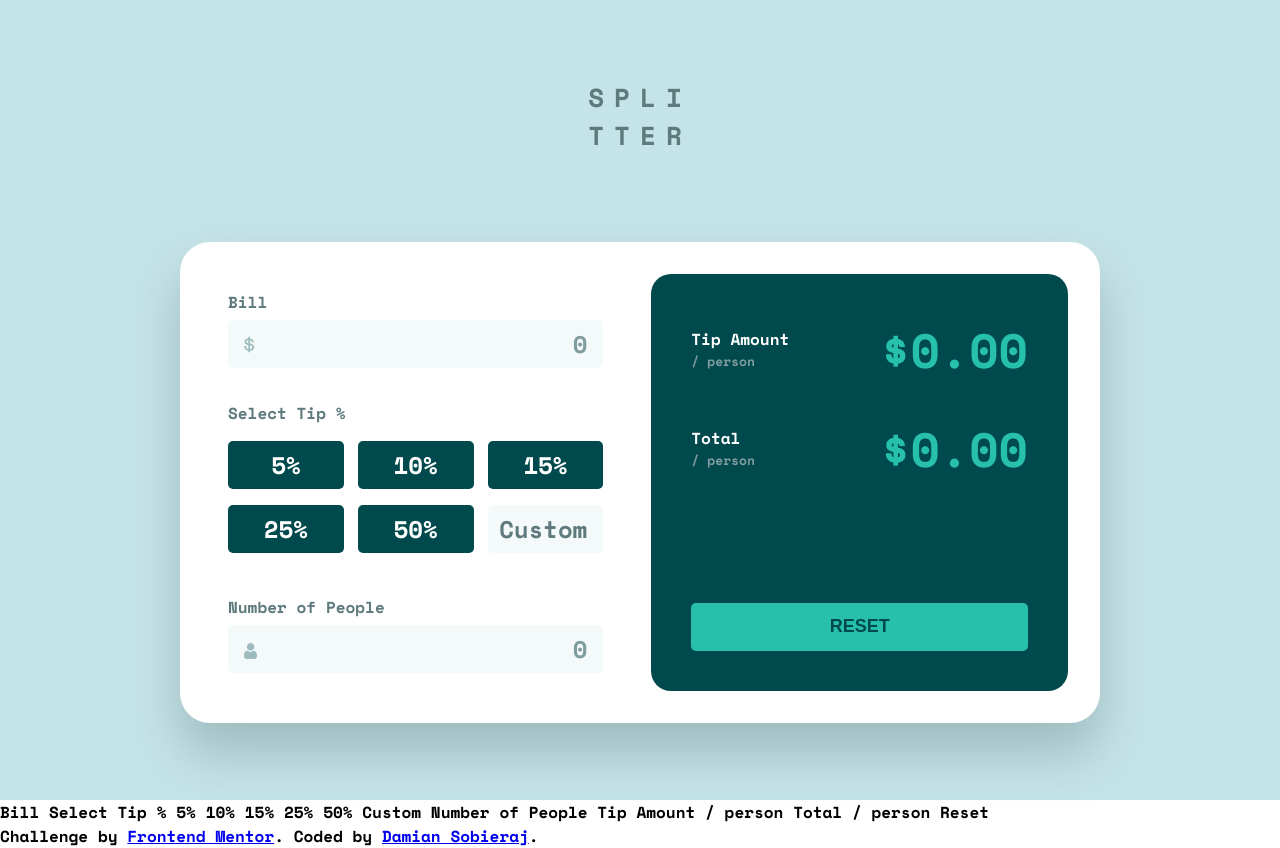
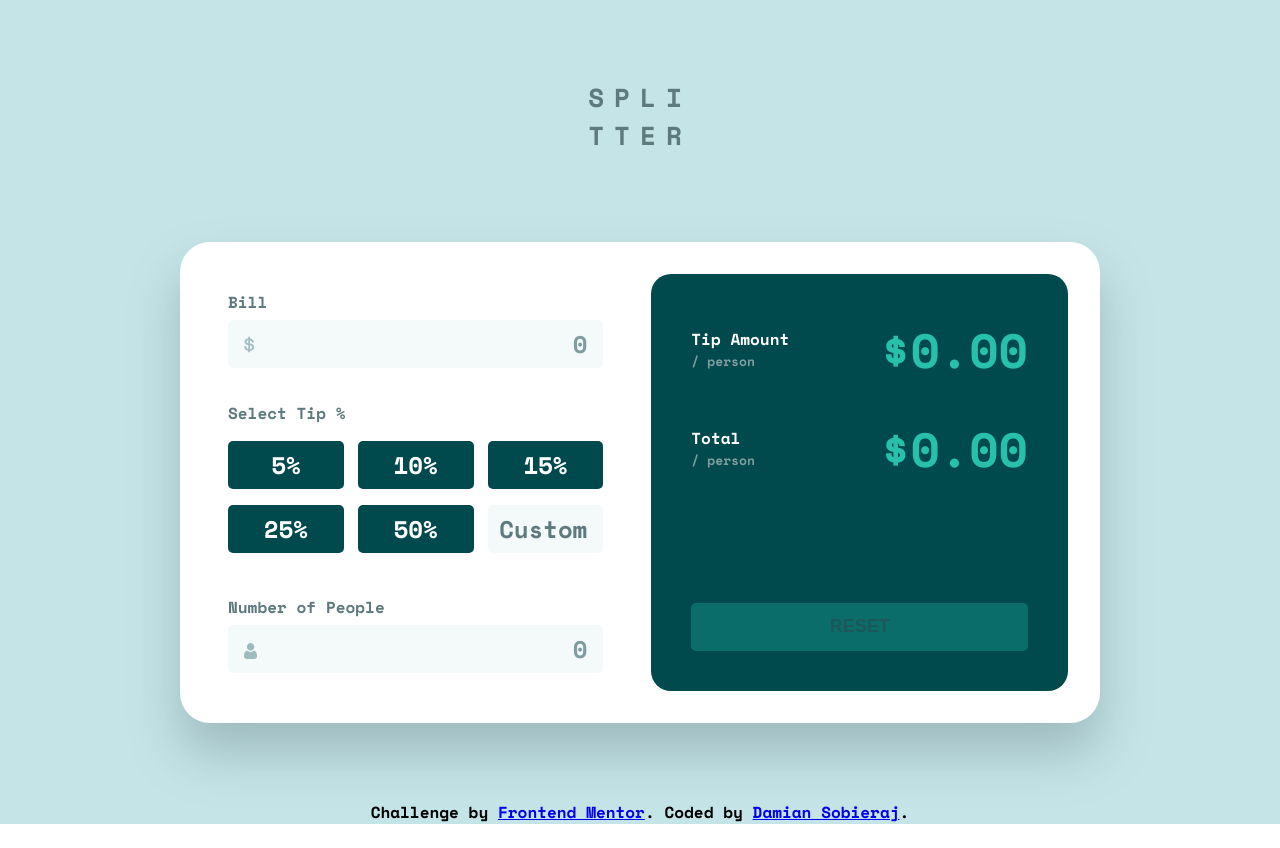
Before and after one commit to Dant3s15/tip-calc-react, a React (Vite) app: page / in a window 1280 px wide. After the commit the page ends 824 px from the top, so only its background shows below. Built offline with nearby package versions, Linux system fonts and the light colour scheme.

Commit message:
REACT - App Finished, all main features are working

```diff
--- a/index.html
+++ b/index.html
@@ -27,15 +27,11 @@
   </head>
   <body>
     <div id="root"></div>
-
-    Bill Select Tip % 5% 10% 15% 25% 50% Custom Number of People Tip Amount /
-    person Total / person Reset
-
     <div class="attribution">
-      Challenge by
+      Challenge by&nbsp
       <a href="https://www.frontendmentor.io?ref=challenge" target="_blank"
         >Frontend Mentor</a
-      >. Coded by <a href="#">Damian Sobieraj</a>.
+      >. Coded by&nbsp<a href="#">Damian Sobieraj</a>.
     </div>
   </body>
 </html>
--- a/src/components/Calculator.tsx
+++ b/src/components/Calculator.tsx
@@ -1,13 +1,59 @@
-import { useState } from 'react';
+import { MutableRefObject, useState } from 'react';
 import classes from './Calculator.module.scss';
 import Display from './display/Display';
 import Inputs from './Inputs/Inputs';
 const Calculator = () => {
-  const [billValue, setBillValue] = useState<number>(0);
-  const [customValue, setCustomValue] = useState<number>(0);
-  const [peopleValue, setPeopleValue] = useState<number>(0);
-  const [selectedPercent, setSelectedPercent] = useState<number>(0);
+  const [billValue, setBillValue] = useState<number | null>(0);
+  const [customValue, setCustomValue] = useState<number | null>(0);
+  const [peopleValue, setPeopleValue] = useState<number | null>(0);
+  const [selectedPercent, setSelectedPercent] = useState<number | null>(0);
   const [isSelected, setIsSelected] = useState(false);
+  const [isButtonActive, setIsButtonActive] = useState(false);
+  const [billHasError, setBillHasError] = useState(false);
+  const [peopleHasError, setPeopleHasError] = useState(false);
+
+  const [inputRefsObj, setInputRefsObj] = useState([]);
+  const [customRefObj, setCustomRefObj] = useState<{
+    ref: MutableRefObject<any>;
+    classList: string;
+  }>();
+  const [buttonRefs, setButtonRefs] = useState<{ arr: []; classList: string }>({
+    arr: [],
+    classList: '',
+  });
+
+  const getInputsRefs = (arr: []) => {
+    setInputRefsObj(arr);
+    return arr;
+  };
+  const getCustomRef = (ref: MutableRefObject<any>, classList: string) => {
+    setCustomRefObj({ ref, classList });
+    // return arr;
+  };
+  const getButtonRefs = (arr: [], classList: any) => {
+    setButtonRefs({ arr, classList });
+    return { arr, classList };
+  };
+
+  const reset = () => {
+    setBillValue(0);
+    setCustomValue(0);
+    setPeopleValue(0);
+    setSelectedPercent(0);
+    setIsSelected(false);
+    inputRefsObj.forEach((ref: MutableRefObject<any>) => {
+      ref.current.value = null;
+    });
+
+    buttonRefs['arr'].forEach((ref: MutableRefObject<any>) => {
+      ref.current.classList.remove(buttonRefs['classList']);
+    });
+    customRefObj?.ref.current.classList.remove(customRefObj.classList);
+    setIsButtonActive(false);
+    setBillHasError(false);
+    setPeopleHasError(false);
+  };
+
   return (
     <div className={classes.calculator}>
       <h1 className={classes['main-title']}>
@@ -28,6 +74,16 @@ const Calculator = () => {
               setPeopleValue,
               setSelectedPercent,
             ],
+            getInputsRefs,
+            getButtonRefs,
+            getCustomRef,
+            setIsButtonActive,
+            errorState: {
+              billHasError,
+              setBillHasError,
+              peopleHasError,
+              setPeopleHasError,
+            },
           }}
         />
         <Display
@@ -38,6 +94,8 @@ const Calculator = () => {
               peopleValue,
               selectedPercent,
             },
+            isButtonActive,
+            reset,
           }}
         />
       </div>
--- a/src/components/Inputs/Inputs.tsx
+++ b/src/components/Inputs/Inputs.tsx
@@ -1,31 +1,39 @@
 import personIco from '../../images/icon-person.svg';
 import dollarIco from '../../images/icon-dollar.svg';
 import classes from './Inputs.module.scss';
-import { useRef, FC, MutableRefObject, useState } from 'react';
+import { useRef, FC, MutableRefObject, useState, useEffect } from 'react';
 
 interface Props {
   data: {
-    billValue: number;
-    customValue: number;
-    peopleValue: number;
-    selectedPercent: number;
+    billValue: number | null;
+    customValue: number | null;
+    peopleValue: number | null;
+    selectedPercent: number | null;
     isSelected: boolean;
     setIsSelected: React.Dispatch<React.SetStateAction<boolean>>;
     setters: [
-      setBillValue: React.Dispatch<React.SetStateAction<number>>,
-      setCustomValue: React.Dispatch<React.SetStateAction<number>>,
-      setPeopleValue: React.Dispatch<React.SetStateAction<number>>,
-      setSelectedPercent: React.Dispatch<React.SetStateAction<number>>
+      setBillValue: React.Dispatch<React.SetStateAction<number | null>>,
+      setCustomValue: React.Dispatch<React.SetStateAction<number | null>>,
+      setPeopleValue: React.Dispatch<React.SetStateAction<number | null>>,
+      setSelectedPercent: React.Dispatch<React.SetStateAction<number | null>>
     ];
+    getInputsRefs: Function;
+    getButtonRefs: Function;
+    getCustomRef: Function;
+    setIsButtonActive: Function;
+    errorState: {
+      billHasError: boolean;
+      peopleHasError: boolean;
+      setBillHasError: React.Dispatch<React.SetStateAction<boolean>>;
+      setPeopleHasError: React.Dispatch<React.SetStateAction<boolean>>;
+    };
   };
 }
 
 const Inputs: FC<Props> = props => {
   const [isBillTouched, setIsBillTouched] = useState(false);
-  const [billHasError, setBillHasError] = useState(false);
 
   const [isPeopleTouched, setIsPeopleTouched] = useState(false);
-  const [peopleHasError, setPeopleHasError] = useState(false);
 
   const billRef = useRef<any>();
   const customRef = useRef<any>();
@@ -44,25 +52,30 @@ const Inputs: FC<Props> = props => {
     percent25Ref,
     percent50Ref,
   ];
+  useEffect(() => {
+    props.data.getInputsRefs([billRef, customRef, peopleRef]);
+    props.data.getButtonRefs(propsArr, classes.selected);
+    props.data.getCustomRef(customRef, classes['selected-custom']);
+  }, []);
 
   const changeHandler = (ref: MutableRefObject<any>, setterNmb: number) => {
+    props.data.setIsButtonActive(true);
     const curVal = +ref?.current.value;
     props.data.setters[setterNmb](curVal);
-    console.log(curVal);
 
     if (ref === billRef) {
       if (curVal === 0) {
-        setBillHasError(true);
+        props.data.errorState.setBillHasError(true);
       } else {
-        setBillHasError(false);
+        props.data.errorState.setBillHasError(false);
       }
       setIsBillTouched(true);
     }
     if (ref === peopleRef) {
       if (curVal === 0) {
-        setPeopleHasError(true);
+        props.data.errorState.setPeopleHasError(true);
       } else {
-        setPeopleHasError(false);
+        props.data.errorState.setPeopleHasError(false);
       }
       setIsPeopleTouched(true);
     }
@@ -76,6 +89,7 @@ const Inputs: FC<Props> = props => {
   };
 
   const selectionHandler = (ref: MutableRefObject<any>) => {
+    props.data.setIsButtonActive(true);
     props.data.setIsSelected(true);
     propsArr.forEach(ref => {
       ref.current.classList.remove(classes.selected);
@@ -91,7 +105,9 @@ const Inputs: FC<Props> = props => {
       <div className={classes.block}>
         <label
           className={`${classes.title} ${
-            isBillTouched && billHasError ? classes['input-error'] : ''
+            isBillTouched && props.data.errorState.billHasError
+              ? classes['input-error']
+              : ''
           }`}
           htmlFor='bill'
         >
@@ -173,7 +189,9 @@ const Inputs: FC<Props> = props => {
       <div className={classes.block}>
         <label
           className={`${classes.title} ${
-            isPeopleTouched && peopleHasError ? classes['input-error'] : ''
+            isPeopleTouched && props.data.errorState.peopleHasError
+              ? classes['input-error']
+              : ''
           }`}
           htmlFor='people'
         >
--- a/src/components/display/Display.tsx
+++ b/src/components/display/Display.tsx
@@ -1,20 +1,30 @@
-import { FC } from 'react';
+import { FC, useEffect, useRef, useState } from 'react';
 import classes from './Display.module.scss';
 
 interface Props {
   data: {
     values: {
-      billValue: number;
-      customValue: number;
-      peopleValue: number;
-      selectedPercent: number;
+      billValue: number | null;
+      customValue: number | null;
+      peopleValue: number | null;
+      selectedPercent: number | null;
     };
+    isButtonActive: boolean;
+    reset: () => void;
   };
 }
 
 const Display: FC<Props> = props => {
+  const resetBtnRef = useRef<any>(null);
+
+  useEffect(() => {}, []);
+
   const amountPerPerson = () => {
-    if (props.data.values.peopleValue) {
+    if (
+      props.data.values.peopleValue &&
+      props.data.values.billValue &&
+      props.data.values.selectedPercent
+    ) {
       return (
         Math.floor(
           (props.data.values.billValue / props.data.values.peopleValue) *
@@ -25,11 +35,11 @@ const Display: FC<Props> = props => {
     } else return (0).toFixed(2);
   };
   const amountTotal = () => {
-    console.log(
-      props.data.values.billValue / props.data.values.peopleValue +
-        +amountPerPerson()
-    );
-    if (props.data.values.peopleValue) {
+    if (
+      props.data.values.peopleValue &&
+      props.data.values.billValue &&
+      props.data.values.selectedPercent
+    ) {
       return (
         props.data.values.billValue / props.data.values.peopleValue +
         Math.round(
@@ -40,6 +50,11 @@ const Display: FC<Props> = props => {
           100
       ).toFixed(2);
     } else return (0).toFixed(2);
+  };
+  const resetHandler = () => {
+    props.data.reset();
+
+    // resetBtnRef.current.classList.remove(classes.active);
   };
 
   return (
@@ -60,7 +75,13 @@ const Display: FC<Props> = props => {
           <p className={classes['amount__dollars']}>${amountTotal()}</p>
         </div>
       </div>
-      <button className={`${classes.reset} ${classes.active}`}>
+      <button
+        ref={resetBtnRef}
+        onClick={resetHandler}
+        className={`${classes.reset} ${
+          props.data.isButtonActive ? classes.active : ''
+        }`}
+      >
         <p>RESET</p>
       </button>
     </div>
--- a/src/scss/_globals.scss
+++ b/src/scss/_globals.scss
@@ -10,6 +10,10 @@ body {
   font-family: 'Space Mono', monospace;
   font-weight: 700;
 }
+.attribution {
+  @include flexbox;
+  background-color: var(--light-grayish-cyan);
+}
 
 // #root {
 //   height: 100vh;
--- a/src/scss/style.scss
+++ b/src/scss/style.scss
@@ -1,3 +1,3 @@
+@import './mixins';
 @import './globals';
 @import './variables';
-@import './mixins';
```
